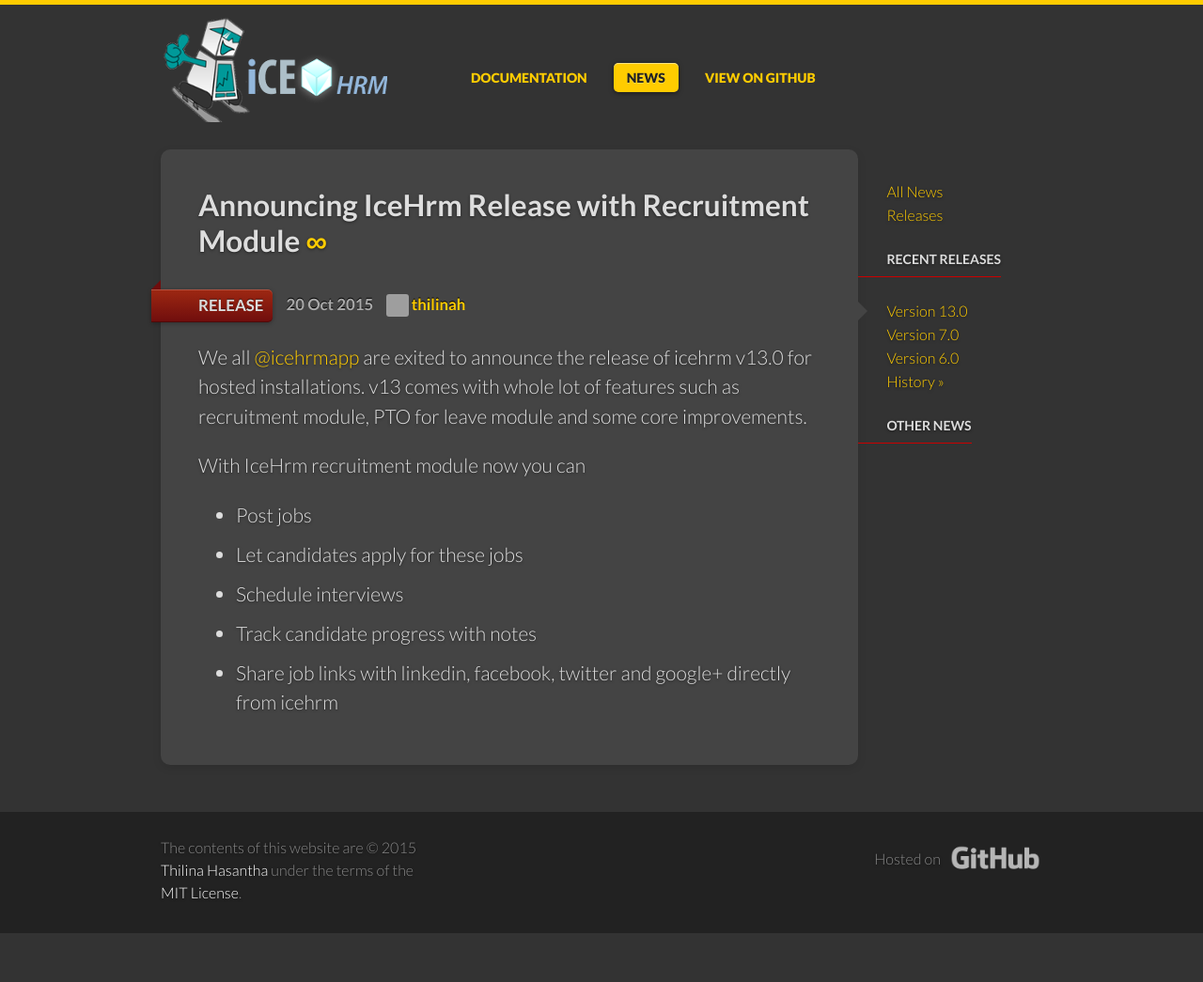
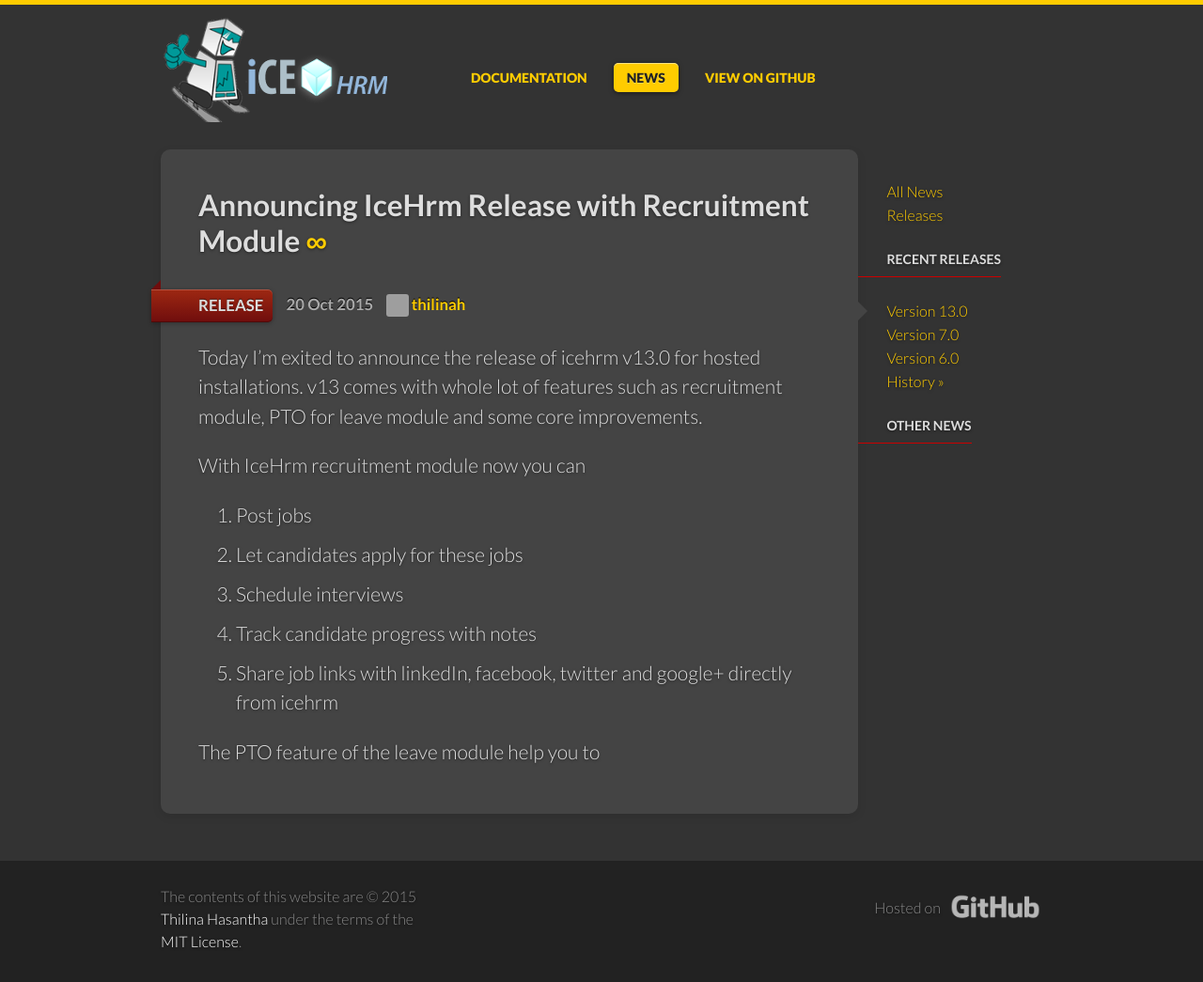
Before and after one commit to icehrm/icehrm.github.io, a Jekyll site: the page built from _posts/2015-10-20-icehrm-v13.2-released.md, in a window 1280 px wide. Shown: the whole page at 94% size. Built offline with Jekyll 4.4.1, drawn with Linux system fonts in a browser that asks for light colours; before the commit the page ends 993 px from its top, so only the background shows below that; grey boxes are pictures that could not be loaded.

Commit message:
Fix list

```diff
--- a/_posts/2015-10-20-icehrm-v13.2-released.md
+++ b/_posts/2015-10-20-icehrm-v13.2-released.md
@@ -7,13 +7,15 @@
 categories: [release]
 ---
 
-We all [@icehrmapp](http://twitter.com/icehrmapp) are exited to announce the release of icehrm v13.0
+Today I'm exited to announce the release of icehrm v13.0
 for hosted installations. v13 comes with whole lot of features such as recruitment module, PTO for leave module and
 some core improvements.
 
 With IceHrm recruitment module now you can
-- Post jobs
-- Let candidates apply for these jobs
-- Schedule interviews
-- Track candidate progress with notes
-- Share job links with linkedin, facebook, twitter and google+ directly from icehrm
+1. Post jobs
+2. Let candidates apply for these jobs
+3. Schedule interviews
+4. Track candidate progress with notes
+5. Share job links with linkedIn, facebook, twitter and google+ directly from icehrm
+
+The PTO feature of the leave module help you to
```
